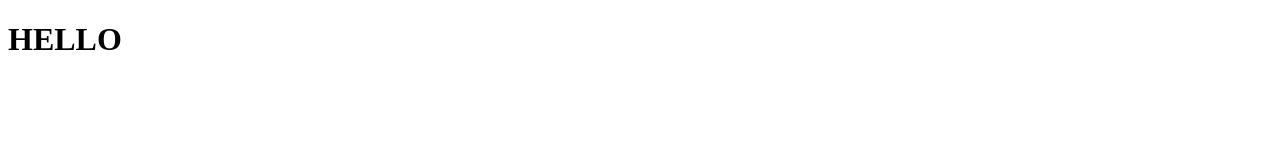
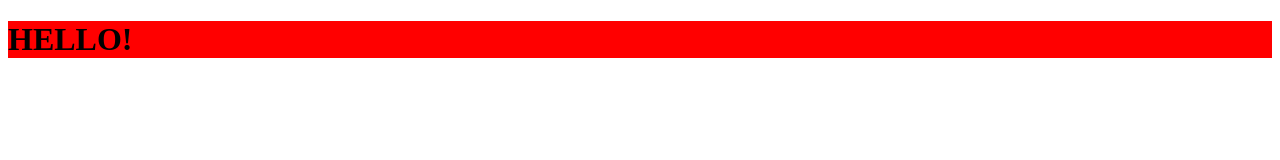
Before and after one commit to Jo-CRuiSe/testhtml, a plain HTML site: page index.html in a window 1280 px wide. Drawn offline with Linux system fonts and the light colour scheme.

Commit message:
Update index.html

```diff
--- a/index.html
+++ b/index.html
@@ -2,12 +2,12 @@
 <html>
   <head>
     <style>
-      .h1{
+      h1{
         background: red;
       }
     </style>
   </head>
   <body>
-    <h1>HELLO</h1>
+    <h1>HELLO!</h1>
   </body>
 </html>
```
